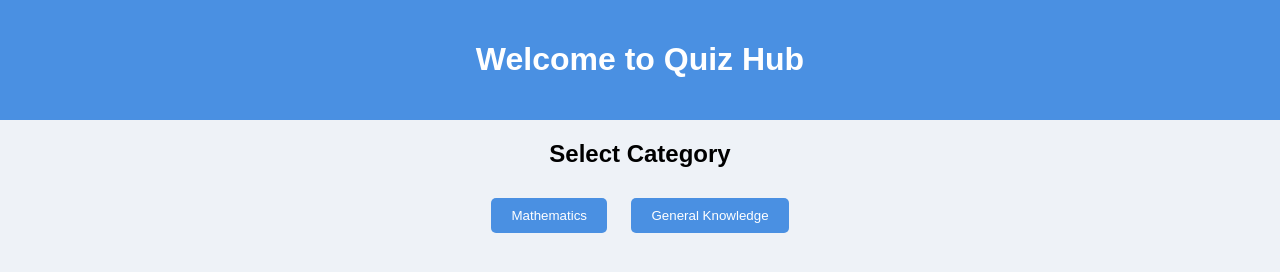
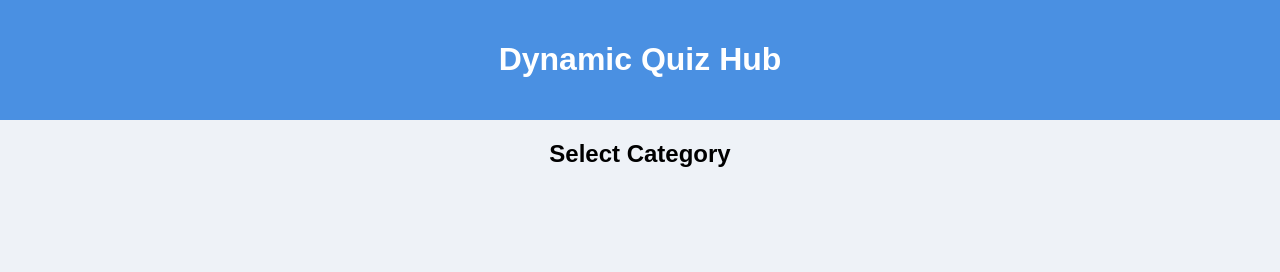
Before and after one commit to 38257186sa-a11y/project-0011, a plain HTML site: page index.html in a window 1280 px wide. Drawn offline with Linux system fonts and the light colour scheme.

Commit message:
Update index.html

```diff
--- a/index.html
+++ b/index.html
@@ -3,27 +3,29 @@
 <head>
     <meta charset="UTF-8">
     <meta name="viewport" content="width=device-width, initial-scale=1.0">
-    <title>Quiz Hub</title>
+    <title>Dynamic Quiz Hub</title>
     <link rel="stylesheet" href="style.css">
 </head>
 <body>
     <header>
-        <h1>Welcome to Quiz Hub</h1>
+        <h1>Dynamic Quiz Hub</h1>
     </header>
 
     <main>
+        <!-- Home Page -->
         <div id="home">
             <h2>Select Category</h2>
-            <button onclick="startQuiz('math')">Mathematics</button>
-            <button onclick="startQuiz('gk')">General Knowledge</button>
+            <div id="category-buttons"></div>
         </div>
 
+        <!-- Quiz Page -->
         <div id="quiz" style="display:none;">
             <div id="question-container"></div>
             <div id="options-container"></div>
             <button id="next-btn" onclick="nextQuestion()">Next</button>
         </div>
 
+        <!-- Result Page -->
         <div id="result" style="display:none;">
             <h2>Your Score:</h2>
             <p id="score"></p>
@@ -31,6 +33,8 @@
         </div>
     </main>
 
+    <!-- External JS -->
+    <script src="questions.js"></script>
     <script src="script.js"></script>
 </body>
 </html>
```
